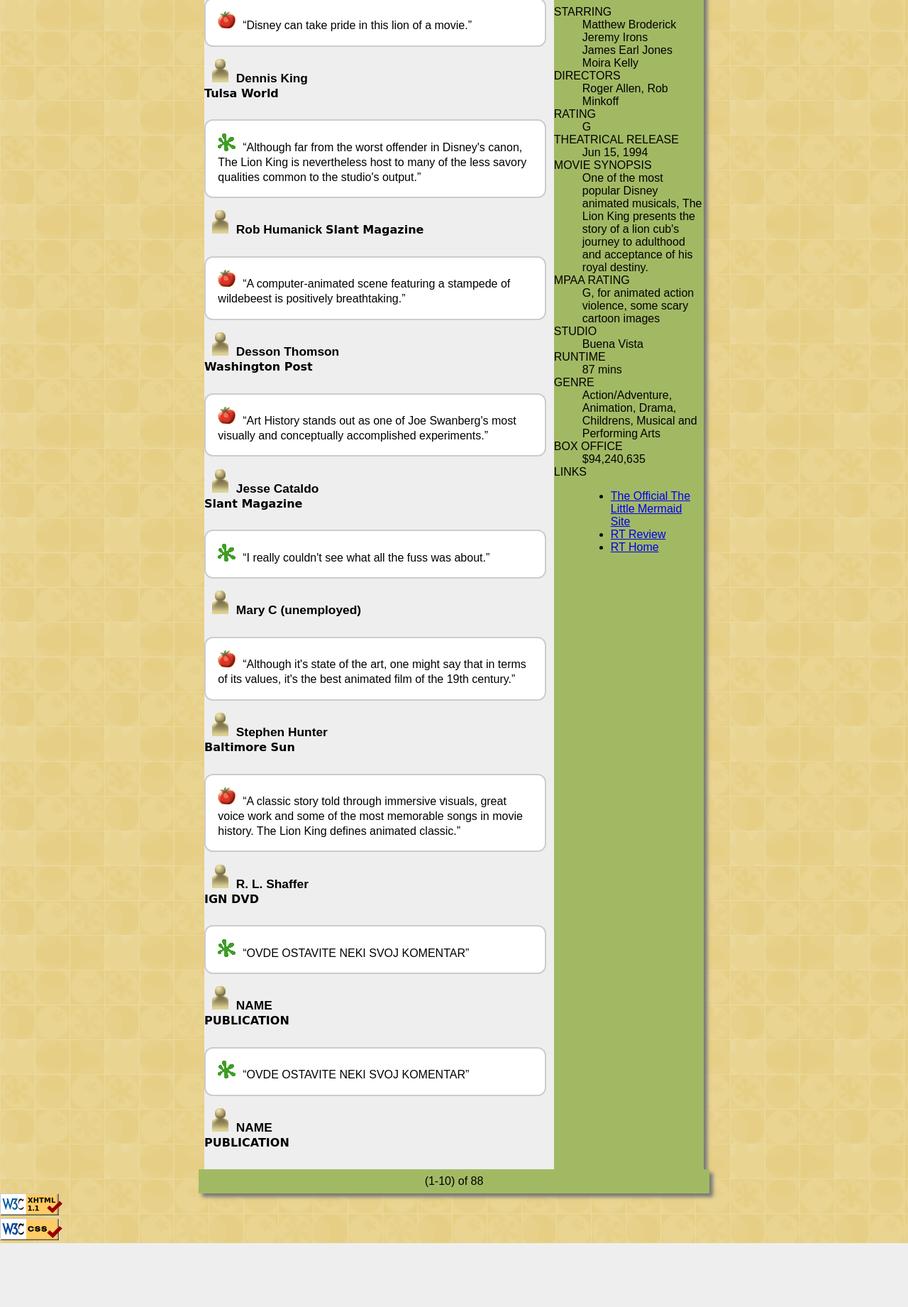
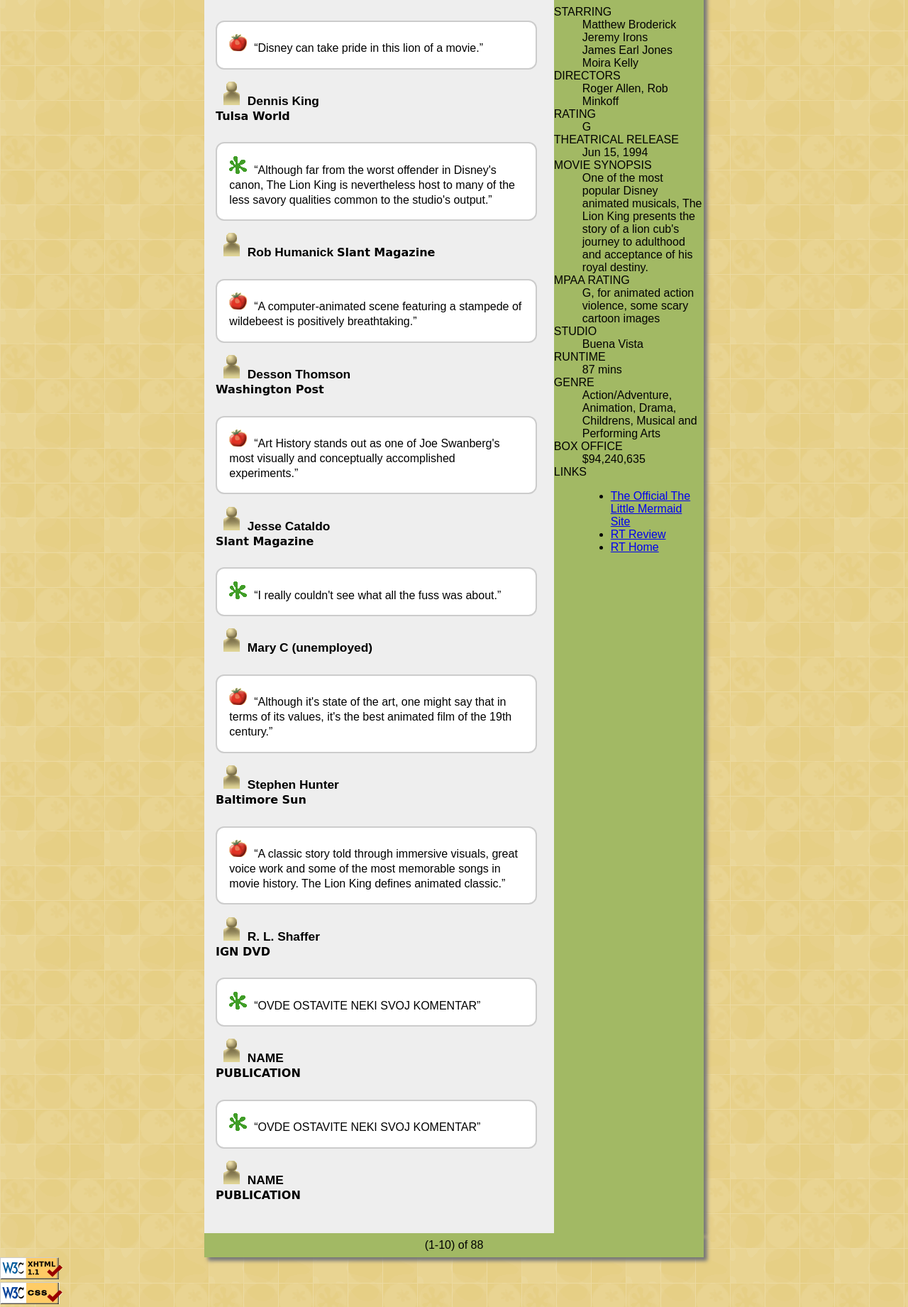
Before and after one commit to bojanaivovic/PIA-homeworks, a PHP site: page /movie_index.html in a window 1280 px wide. Shown: the part 398-2239 px from the top of the page at 71% size. Before the commit the page ends 2149 px from the top, so only its background shows below. Run offline with PHP 8.4, Linux system fonts and the light colour scheme.

Commit message:
Update movie.css

```diff
--- a/hw-1/movie.css
+++ b/hw-1/movie.css
@@ -30,7 +30,7 @@
 
 footer{
     background-color: #A2B964;
-    padding: 0.5em;
+    padding: 0.5em 0;
     text-align: center;
     max-width: 55%;
     margin: auto;
@@ -77,6 +77,9 @@
     padding: 1em;
 
 }
+.text-sadrzaj{
+    padding: 1rem;
+}
 
 q, .critic{
     margin-left: 5px;
```
